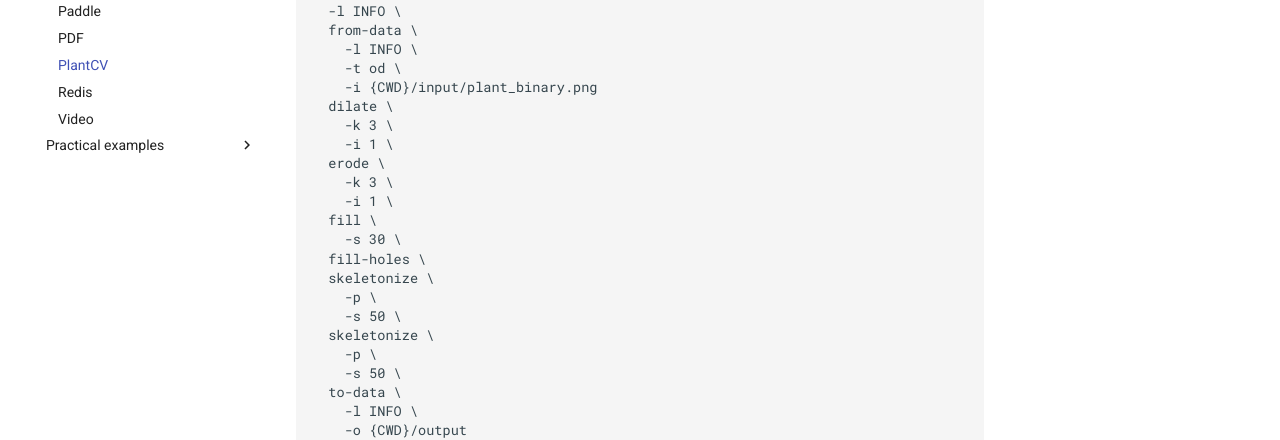
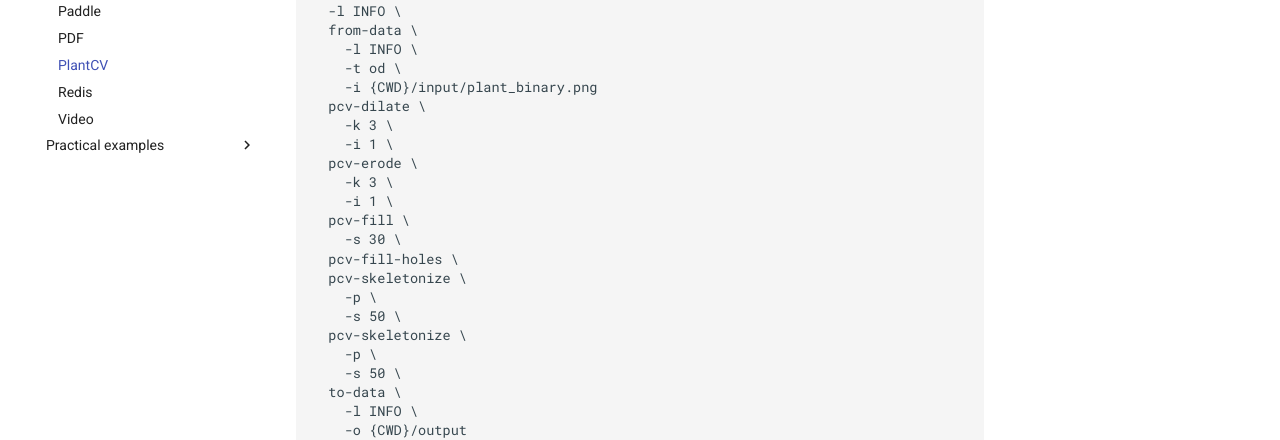
Before and after one commit to waikato-datamining/image-dataset-converter-examples, an MkDocs documentation site: the page built from docs/plantcv.md, in a window 1280 px wide and 1400 px high, scrolled down 673 px. Shown: the part 277-717 px from the top of the window. Built offline with MkDocs 1.6.1 and Material for MkDocs 9.7.7, drawn with Linux system fonts in a browser that asks for light colours; comment, search, counter and statistics services are not loaded; some of the changed text lies outside the part shown.

Commit message:
using pcv- prefix for plantcv plugins now

```diff
--- a/docs/plantcv.md
+++ b/docs/plantcv.md
@@ -21,19 +21,19 @@ idc-convert \
     -l INFO \
     -t od \
     -i {CWD}/input/plant_binary.png
-  dilate \
+  pcv-dilate \
     -k 3 \
     -i 1 \
-  erode \
+  pcv-erode \
     -k 3 \
     -i 1 \
-  fill \
+  pcv-fill \
     -s 30 \
-  fill-holes \
-  skeletonize \
+  pcv-fill-holes \
+  pcv-skeletonize \
     -p \
     -s 50 \
-  skeletonize \
+  pcv-skeletonize \
     -p \
     -s 50 \
   to-data \
@@ -57,19 +57,19 @@ idc-convert \
     -l INFO \
     -t od \
     -i {CWD}/input/plant_binary.png
-  dilate \
+  pcv-dilate \
     -k 3 \
     -i 1 \
-  erode \
+  pcv-erode \
     -k 3 \
     -i 1 \
-  fill \
+  pcv-fill \
     -s 30 \
-  fill-holes \
-  skeletonize \
+  pcv-fill-holes \
+  pcv-skeletonize \
     -p \
     -s 50 \
-  find-branch-points \
+  pcv-find-branch-points \
   to-adams-od \
     -l INFO \
     -o {CWD}/output
```
